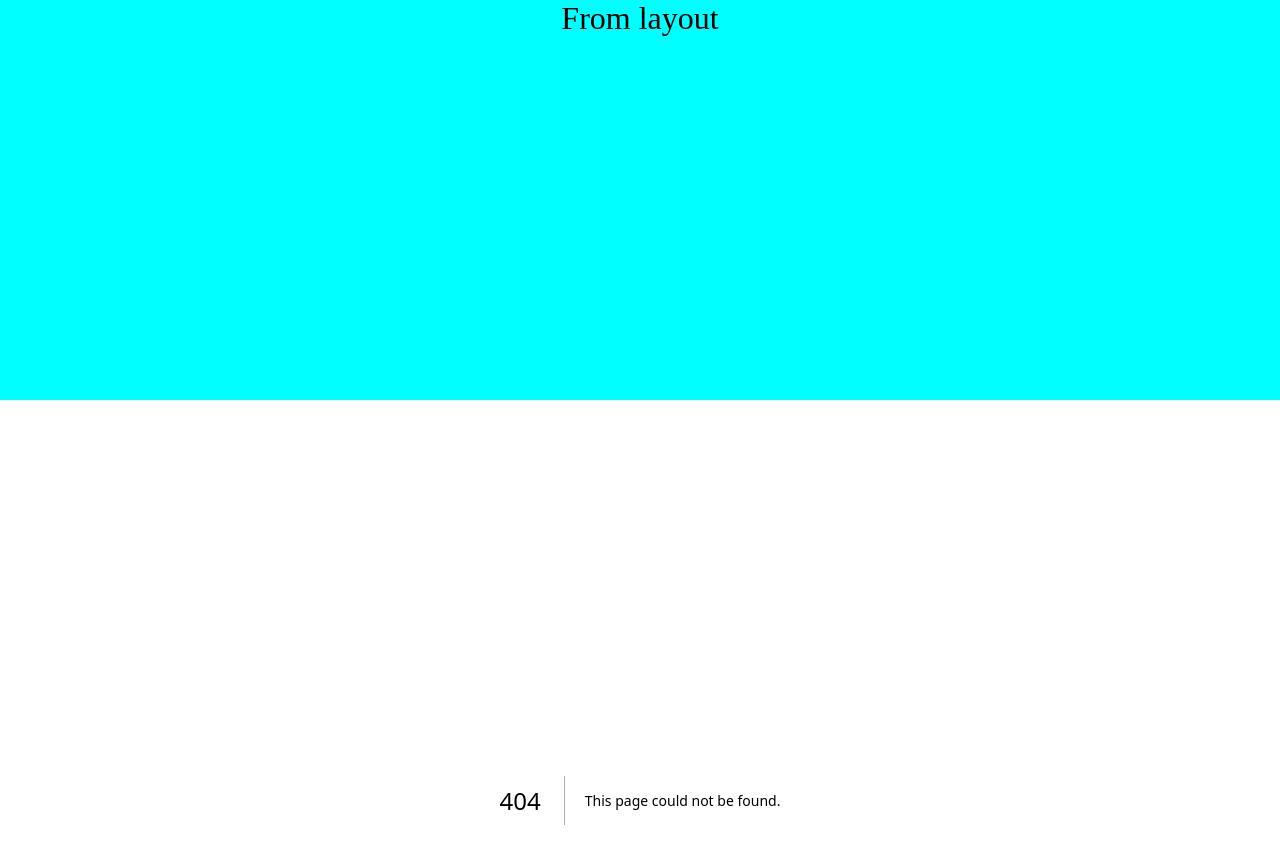
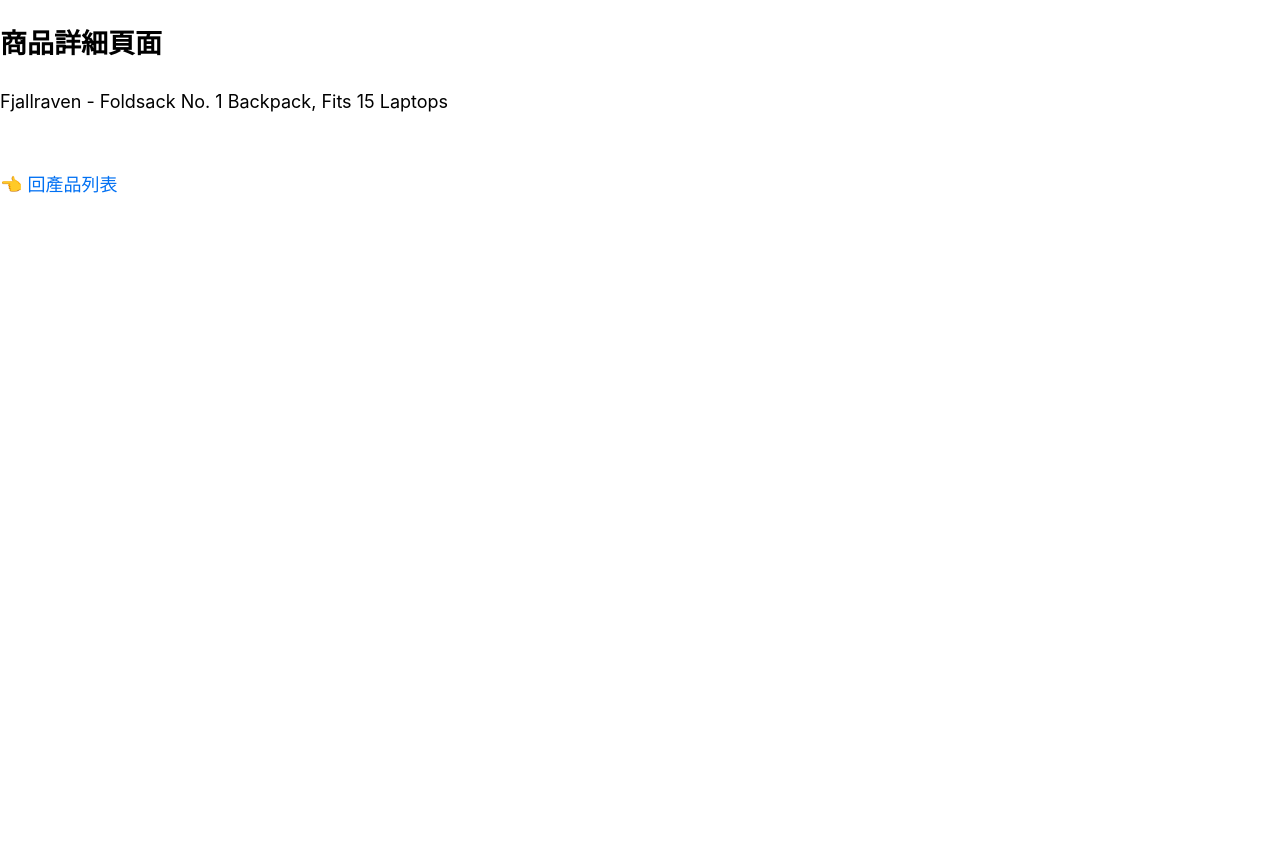
Before and after one commit to wcho0907/nextjs-blog, a Next.js app: page /products/1 in a window 1280 px wide. Before the commit this address had no page. Shown: the top 864 px of the page. After the commit the page ends 800 px from the top, so only its background shows below. Built offline with nearby package versions, Linux system fonts and the light colour scheme.

Commit message:
Fin products

```diff
--- /dev/null
+++ b/pages/products/[id].js
@@ -0,0 +1,25 @@
+import { useRouter } from "next/router";
+import Link from "next/link";
+import { getProductById } from "../fake-data";
+import styles from '../../components/layout.module.css'
+
+const Product = () => {
+  const router = useRouter();
+  const { id } = router.query;
+
+  if (!id) return <></>;
+
+  const product = getProductById(id);
+
+  return (
+    <>
+      <h2>商品詳細頁面</h2>
+      <div> {product.title} </div>
+      <div className={styles.backToHome}>
+          <Link href="/products">👈 回產品列表</Link>
+      </div>
+    </>
+  );
+};
+
+export default Product;
```
Also changed, not shown: pages/products/index.js (+8 -4 lines).
